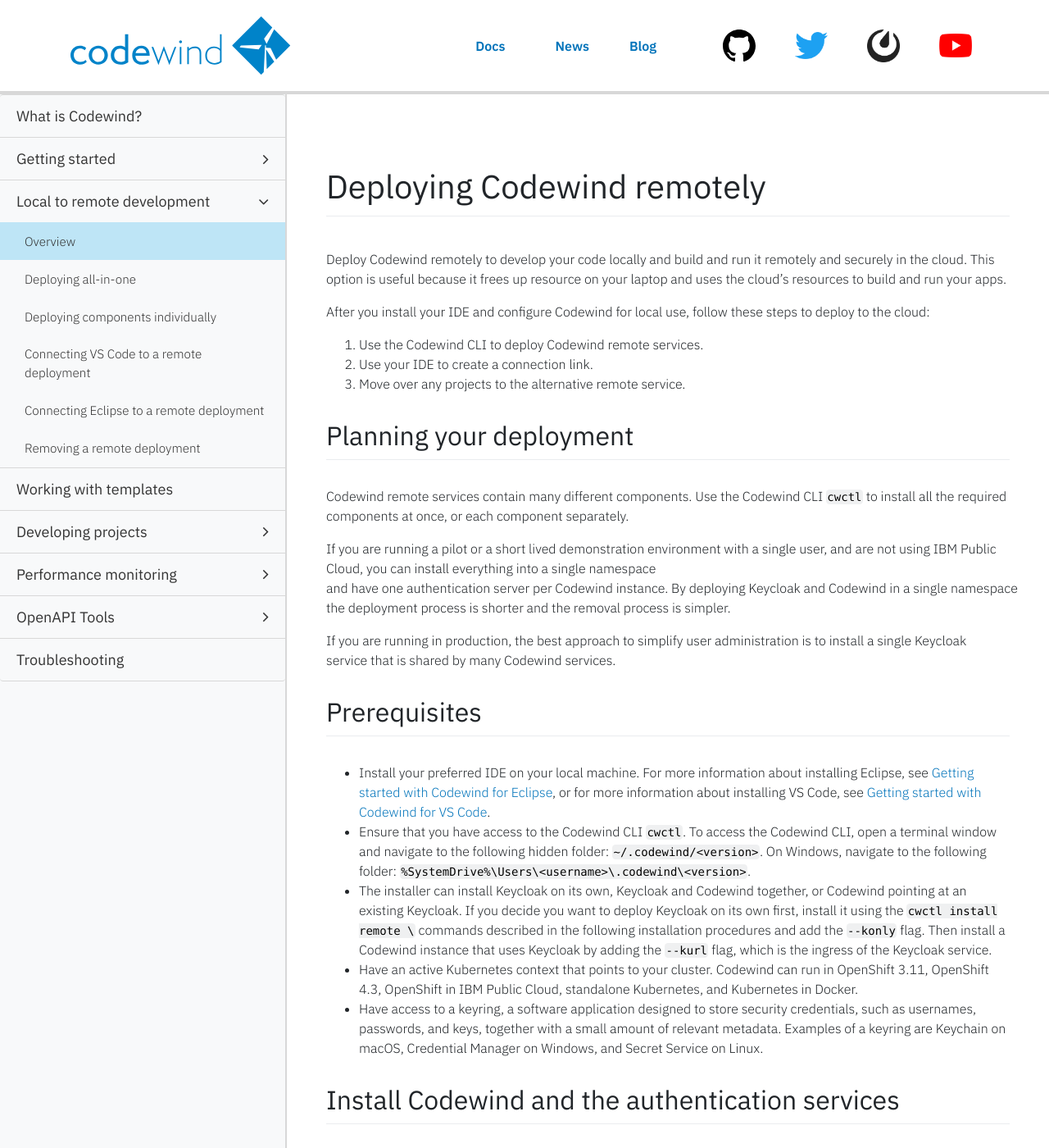
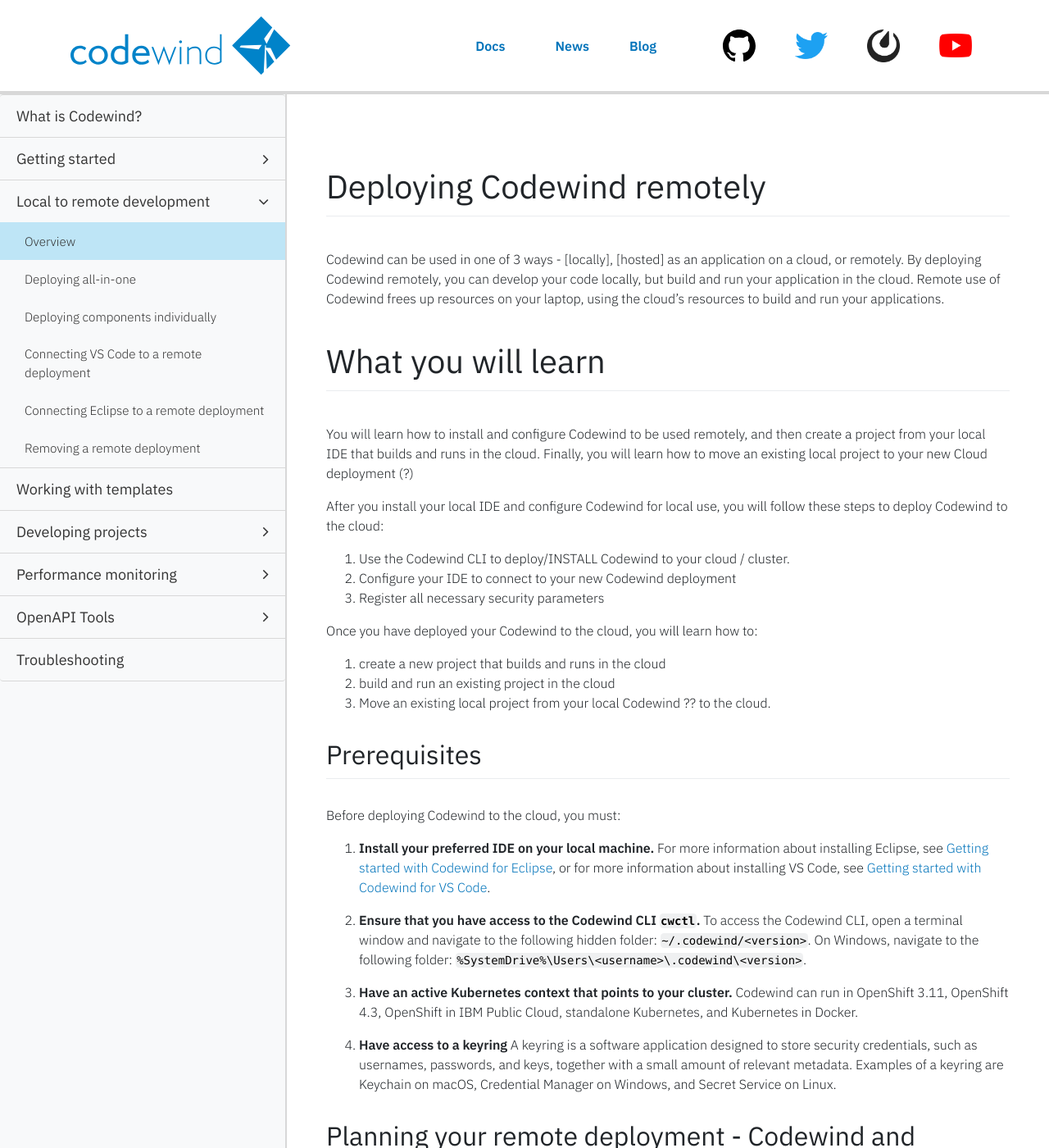
Before and after one commit to eclipse-archived/codewind-docs, a Jekyll site: the page built from docs/_documentations/remote-overview.md, in a window 1280 px wide and 1400 px high. Shown: the whole window at 82% size. Built offline with Jekyll 4.4.1, drawn with Linux system fonts in a browser that asks for light colours; nearby versions of some CDN libraries; comment, search, counter and statistics services are not loaded; some of the changed text lies outside the part shown.

Commit message:
first set of changes
Signed-off-by: MelHopper <melanieh@uk.ibm.com>

````diff
--- a/docs/_documentations/remote-overview.md
+++ b/docs/_documentations/remote-overview.md
@@ -10,36 +10,57 @@ type: document
 
 # Deploying Codewind remotely
 
-Deploy Codewind remotely to develop your code locally and build and run it remotely and securely in the cloud. This option is useful because it frees up resource on your laptop and uses the cloud's resources to build and run your apps.
+Codewind can be used in one of 3 ways - [locally], [hosted] as an application on a cloud, or remotely. By deploying Codewind remotely, you can develop your code locally, but build and run your application in the cloud. Remote use of Codewind frees up resources on your laptop, using the cloud's resources to build and run your applications.
 
-After you install your IDE and configure Codewind for local use, follow these steps to deploy to the cloud:
+# What you will learn
 
-1. Use the Codewind CLI to deploy Codewind remote services.
-2. Use your IDE to create a connection link.
-3. Move over any projects to the alternative remote service.
+You will learn how to install and configure Codewind to be used remotely, and then create a project from your local IDE that builds and runs in the cloud. Finally, you will learn how to move an existing local project to your new Cloud deployment (?)
 
-## Planning your deployment
+After you install your local IDE and configure Codewind for local use, you will follow these steps to deploy Codewind to the cloud:
 
-Codewind remote services contain many different components. Use the Codewind CLI `cwctl` to install all the required components at once, or each component separately.
+1. Use the Codewind CLI to deploy/INSTALL Codewind to your cloud / cluster.
+2. Configure your IDE to connect to your new Codewind deployment
+3. Register all necessary security parameters
 
-If you are running a pilot or a short lived demonstration environment with a single user, and are not using IBM Public Cloud, you can install everything into a single namespace and have one authentication server per Codewind instance. By deploying Keycloak and Codewind in a single namespace the deployment process is shorter and the removal process is simpler.
+Once you have deployed your Codewind to the cloud, you will learn how to:
 
-If you are running in production, the best approach to simplify user administration is to install a single Keycloak service that is shared by many Codewind services.
+1. create a new project that builds and runs in the cloud
+2. build and run an existing project in the cloud
+3. Move an existing local project from your local Codewind ?? to the cloud.
 
 ## Prerequisites
 
-- Install your preferred IDE on your local machine. For more information about installing Eclipse, see [Getting started with Codewind for Eclipse](mdteclipsegettingstarted.html), or for more information about installing VS Code, see [Getting started with Codewind for VS Code](mdt-vsc-getting-started.html).
-- Ensure that you have access to the Codewind CLI `cwctl`. To access the Codewind CLI, open a terminal window and navigate to the following hidden folder: `~/.codewind/<version>`. On Windows, navigate to the following folder: `%SystemDrive%\Users\<username>\.codewind\<version>`.
-- The installer can install Keycloak on its own, Keycloak and Codewind together, or Codewind pointing at an existing Keycloak. If you decide you want to deploy Keycloak on its own first, install it using the `cwctl install remote \` commands described in the following installation procedures and add the `--konly` flag. Then install a Codewind instance that uses Keycloak by adding the `--kurl` flag, which is the ingress of the Keycloak service.
-- Have an active Kubernetes context that points to your cluster. Codewind can run in OpenShift 3.11, OpenShift 4.3, OpenShift in IBM Public Cloud, standalone Kubernetes, and Kubernetes in Docker.
-- Have access to a keyring, a software application designed to store security credentials, such as usernames, passwords, and keys, together with a small amount of relevant metadata. Examples of a keyring are Keychain on macOS, Credential Manager on Windows, and Secret Service on Linux.
+Before deploying Codewind to the cloud, you must:
 
-## Install Codewind and the authentication services
 
-Next step, either:
+1. **Install your preferred IDE on your local machine.**
+For more information about installing Eclipse, see [Getting started with Codewind for Eclipse](mdteclipsegettingstarted.html), or for more information about installing VS Code, see [Getting started with Codewind for VS Code](mdt-vsc-getting-started.html).
 
-- [Install both Codewind and authentication services together](./remotedeploy-combo.html)
+2. **Ensure that you have access to the Codewind CLI `cwctl`.** To access the Codewind CLI, open a terminal window and navigate to the following hidden folder: `~/.codewind/<version>`. On Windows, navigate to the following folder: `%SystemDrive%\Users\<username>\.codewind\<version>`.
+
+3. **Have an active Kubernetes context that points to your cluster.** Codewind can run in OpenShift 3.11, OpenShift 4.3, OpenShift in IBM Public Cloud, standalone Kubernetes, and Kubernetes in Docker.
+
+4. **Have access to a keyring** A keyring is a software application designed to store security credentials, such as usernames, passwords, and keys, together with a small amount of relevant metadata. Examples of a keyring are Keychain on macOS, Credential Manager on Windows, and Secret Service on Linux.
+
+## Planning your remote deployment - Codewind and Authentication Services
+
+A Keycloak must be used as the authentication service when using Codewind remotely. To use Codewind with Keycloak, you can either
+1. point Codewind to an existing Keycloak and then install Codewind remotely using this keycloak.
+2. use the Codewind CWCTL command on your local Codewind instance to install both Codewind remotely and Keycloak at the same time.
+3. use the Codewind CWCTL command on your local Codewind instance to install Keycloak on it's own. Then, install a Codewind instance that uses your new Keycloak.
+
+To determine the best way to configure Keycloak for your use case, consider whether there will be more than 1 user accessing Codewind remotely. TRUE?
+
+If you are running a pilot or a short lived demonstration environment with a single user, and are not using IBM Public Cloud, you can use the simplest deployment and removal process of deploying Keycloak and Codewind in a single namespace, by using the Codewind CWCTL command to install both Codewind remotely and Keycloak at the same time. With this configuration, there is one authentication server per Codewind instance.
+
+If you are running in production, the best approach to simplify user administration is to install a single Keycloak service that is shared by many Codewind services. For this case, you need to install the authentication services separately from installing Codewind remotely. You will use a single keycloak to install multiple codewinds remotely.
+
+### Next Steps
+
+Once you have decided how you will be administering Codewind remotely, you can choose which installation procedure you need to follow:
+
+- [Install both the remote Codewind instance and Keycloak together](./remotedeploy-combo.html)
 
 Or:
 
-- [Install Codewind components and authentication services individually](./remotedeploy-single.html)
+- [Install the remote Codewind instance and Keycloak individually](./remotedeploy-single.html)
--- a/docs/_documentations/remotedeploy-single.md
+++ b/docs/_documentations/remotedeploy-single.md
@@ -12,26 +12,53 @@ order: 2
 
 # Installing components individually for a Codewind remote deployment
 
-Codewind includes a CLI to simplify the installation process. Find the `cwctl` CLI in your HOME directory under the `~/.codewind/{version}` path.
+Ensure that you have performed all prerequisites detailed [here](remote-overview.html).
 
-Use the following command to install components individually for a remote deployment with a new Keycloak and a new Codewind service:
+Keycloak and the remote instance of Codewind can be installed separately, or installed at the same time. If you are unsure which procedure suits your use case, see [Planning your Deployment](remote-overview.html).
+
+# Orientation
+
+In this topic you will learn how to:
+
+
+1. Deploy a Keycloak, the authentication service used for using Codewind remotely, using Codewind's CLI
+2. Deploy Codewind remotely.
+3. Use the same keycloak to install additional remote Codewind instances
+
+If you have an existing, suitable Keycloak installed on the cloud, you can skip the deploying of Keycloak using Codewind.
+Codewind includes a CLI to simplify the installation process. You can find the `cwctl` CLI in your HOME directory under the `~/.codewind/{version}` path.
+
+you will use the following command to install components individually for a remote deployment with a new Keycloak and a new Codewind service:
 
 `cwctl --insecure install remote`
 
-This command requires various flags to specify where and what to install.
+This command requires various flags to specify where and what to install which will be explained below.
 
-For OpenShift, Codewind is required to run as privileged and as root because it builds container images. Run the following commands where `<namespace>` is the namespace into which you plan to install Codewind:
-    - For Codewind on OpenShift, you must create the namespace first. To do this, enter: `oc create namespace <Codewind-namespace>`.
-    - If you are on IBM Public Cloud, you must install Keycloak and Codewind in separate namesapaces, for example, `oc create namespace <keycloak-namespace>` and then `oc create namespace <Codewind-namespace>`.
-    - For both IBM Public Cloud and OpenShift, run the following commands on only the Codewind namespace:
+# Pre-requisites
+
+- For OpenShift, Codewind is required to run as privileged and as root because it builds container images. In addition, you must create the namsepace first.
+    Run the following commands where `<namespace>` is the namespace into which you plan to install Codewind:
+    1. Create the namespace by entering: `oc create namespace <Codewind-namespace>`.
+    2. Run the following commands on only the Codewind namspace:
         - Switch to your Codewind-only namespace using: `oc project <Codewind-namespace>`.
         - To enable privileged containers, enter `oc adm policy add-scc-to-group privileged system:serviceaccounts:<namespace>`.
         - To enable containers to run as root, enter `oc adm policy add-scc-to-group anyuid system:serviceaccounts:<namespace>`.
 
-## Deploying Keycloak
+- For IBM Public Cloud, you must install Keycloak and your remote Codewind in separate namespaces.
+    Run the following commands where `<namespace>` is the namespace into which you plan to install Codewind:
+    1. Create the 2 separate namespaces, for example, `oc create namespace <keycloak-namespace>` and then `oc create namespace <Codewind-namespace>`.
+    2. run the following commands on only the Codewind namespace:
+        - Switch to your Codewind-only namespace using: `oc project <Codewind-namespace>`.
+        - To enable privileged containers, enter `oc adm policy add-scc-to-group privileged system:serviceaccounts:<namespace>`.
+        - To enable containers to run as root, enter `oc adm policy add-scc-to-group anyuid system:serviceaccounts:<namespace>`.
 
-1.  Open a new terminal window on your local workstation.
-2.  Go to your home directory and then to the Codewind CLI:
+
+# 1. Deploy Keycloak using the Codewind CLI
+
+If you have an existing, suitable Keycloak installed on the cloud, you can skip the deploying of Keycloak using Codewind and go straight to [Deploy a remote Codewind service].
+
+1. Open a new terminal window on your local workstation.
+2. Go to your home directory and then to the Codewind CLI:
 
 ```
 cd ~/.codewind/0.8.0
@@ -104,9 +131,9 @@ INFO[0159] Keycloak is available at: https://codewind-keycloak-k55dxqhx.mycluste
 
 Keycloak has been sucessfully deployed and is available.
 
-## Deploying a remote Codewind service
+# 2. Deploy a remote Codewind service
 
-To deploy a new Codewind instance in Kubernetes, generate a user in Keycloak and configure security. You can use the CLI `cwctl` with additional options, for example:
+Deploy a new Codewind instance in Kubernetes/the cloud, generate a user in Keycloak and configure security all using the following single Codewind CLI `cwctl` command. You can use the CLI `cwctl` with additional options LIKE WHAT? WHICH ONES ARE REQUIRED?, for example:
 
 ```
 ./cwctl --insecure install remote \
@@ -150,8 +177,17 @@ INFO[0159] Codewind is available at: https://codewind-gatekeeper-k55333j0.myclus
 
 Codewind is successfully deployed and is available.
 
-You can re-run the command several times. Each time you re-run the command, a new Codewind deployment is generated against the existing Keycloak service. You must have your own Codewind instance. However, you might also have more that one instance assigned to you through role-based access control that `cwctl` sets up automatically.
+### Save the address of the remote Codewind Service
+REPLACEMENT - ASSUME THIS IS VALID FOR A SINGLE REMOTE CODEWIND SERVICE? Make a note of the address provided because you need it for configuring your IDE in the next step, for example: `https://codewind-gatekeeper-k55333j0.mycluster-12345-7674b4bd9abbdeea5be228236d5275c9-0001.eu-gb.containers.appdomain.cloud`
 
-Make a note of the address provided because you need it for configuring your IDE in the next step, for example: `https://codewind-gatekeeper-k55333j0.mycluster-12345-7674b4bd9abbdeea5be228236d5275c9-0001.eu-gb.containers.appdomain.cloud`
+# 3. Deploy additional remote Codewind services
 
-Next step: Connect your [VSCode](remotedeploy-vscode.html) or [Eclipse](remotedeploy-eclipse.html) IDE to the new Codewind deployment.
+WIP You will now use the same keycloak to install multiple codewinds remotely.
+
+Additional remote Codewind instances can be generated against the existing keycloak by re-runnning the `./cwctl --insecure install remote \` command detailed in the section [Deploy remote Codewind services].. Each time you re-run the command, a new Codewind deployment is generated against the existing Keycloak service. You must have your own Codewind instance MEANING?
+
+You can use this process to assign yourself(?) to multiple instances of remote Codewind services, or UNDERSTAND NEXT SENTENCE AND REWRITE
+Additional instances of remote Codewind services may/CAN? also be assigned to you thrhough role-based access control, set up autoatically by 'cwctl'.
+
+# Next Steps
+Connect your local Codewind on your [VSCode](remotedeploy-vscode.html) or [Eclipse](remotedeploy-eclipse.html) IDE to the new Codewind deployment.
````
Also changed, not shown: other parts of docs/_documentations/remotedeploy-single.md (+2 -2 lines).
